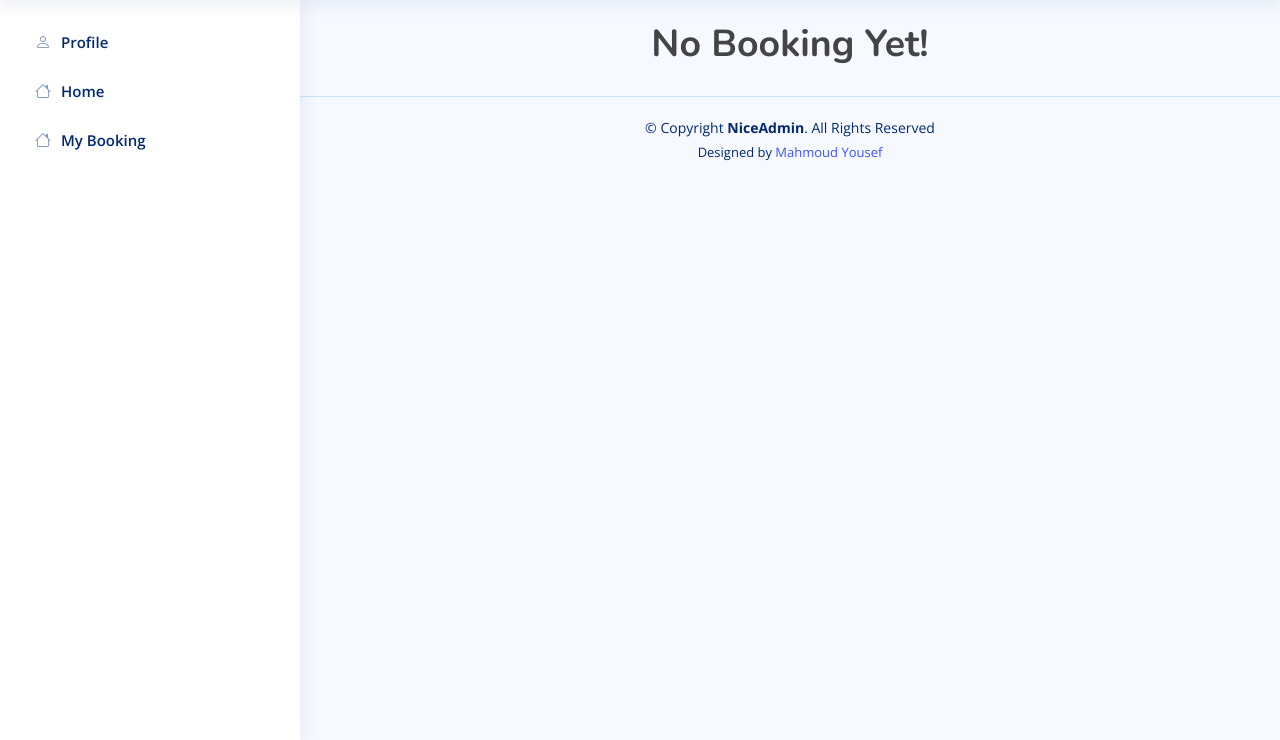
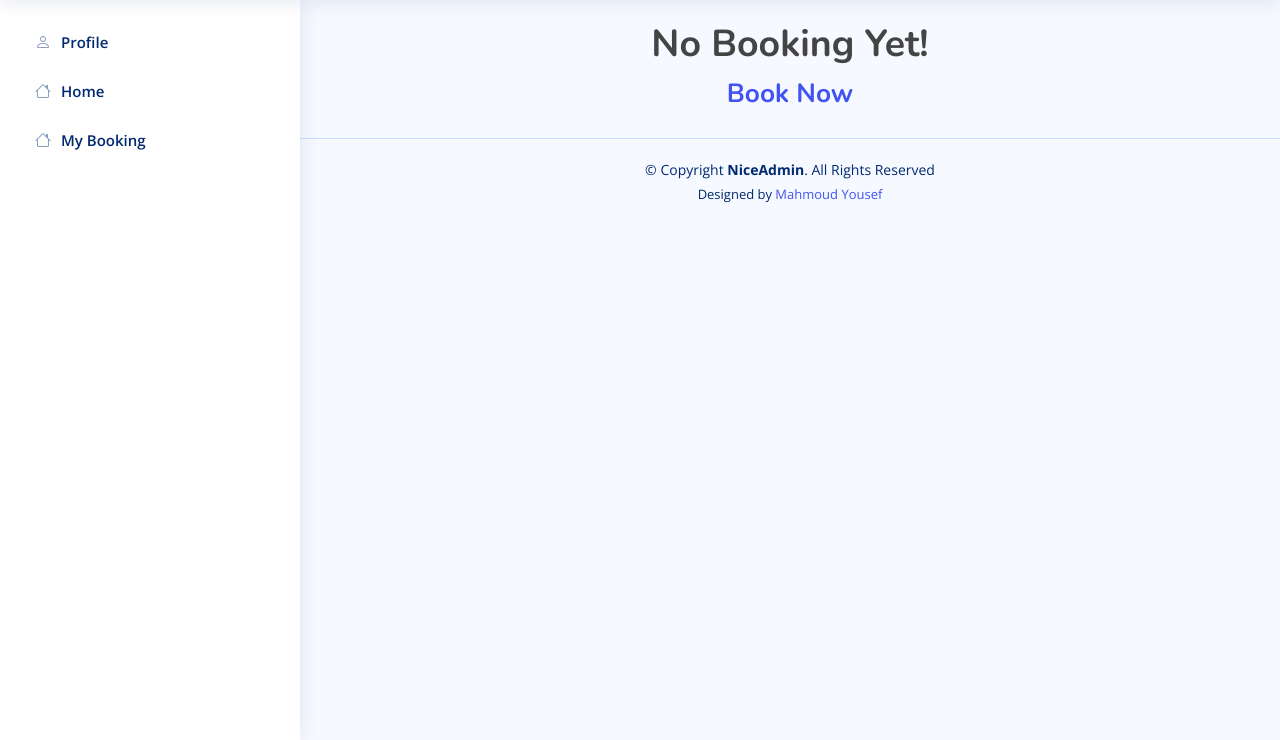
Before and after one commit to Mmy2000/login_system, a Django app: page /accounts/my_booking/ in a window 1280 px wide. Shown: the part 60-800 px from the top of the page. Run offline with Django 4.2, Linux system fonts and the light colour scheme; a user stored in the database is signed in; data comes from the database, SQL or seed files in the repository; both versions use the stored data as it was after the commit; some libraries are stand-ins or nearby versions; some web fonts are replaced.

Commit message:
fixing some issues

```diff
--- a/accounts/templates/accounts/my_booking.html
+++ b/accounts/templates/accounts/my_booking.html
@@ -20,6 +20,7 @@
             {% endfor %}
             {% else %}
             <h1><center>No Booking Yet!</center></h1>
+            <a href="/"><center><h3>Book Now</h3></center></a>
             {% endif %}
         </div>
     </section>
```
Also changed, not shown: db.sqlite3.
